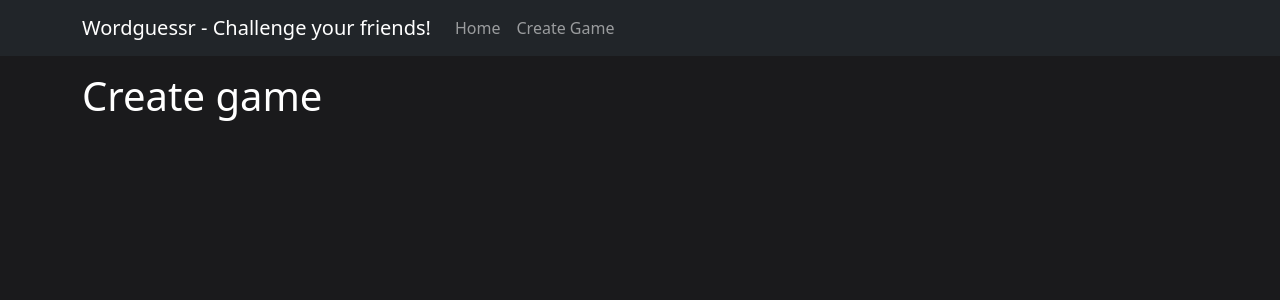
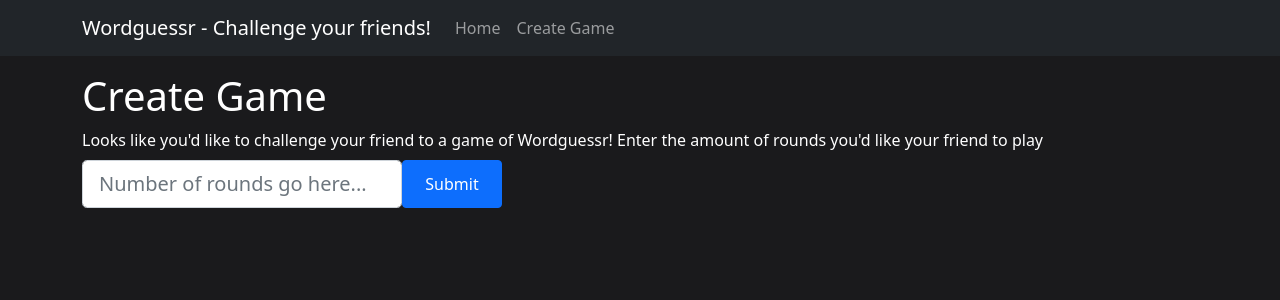
Before and after one commit to ninadvadujkar/wordguessr, a React (Create React App) app: page /create-game in a window 1280 px wide. Shown: the top 300 px of the page. Built offline with nearby package versions, Linux system fonts and the light colour scheme.

Commit message:
feat: add create-game component that generates game url and fix localstorage

```diff
--- a/src/components/Board/Board.tsx
+++ b/src/components/Board/Board.tsx
@@ -3,7 +3,7 @@ import { useEffect } from 'react';
 import { BoardData, CellData } from '../../types/common.types';
 import ToastMessage from '../Toast/Toast';
 import Grid from '../Grid/Grid';
-import { dictionary } from '../../words-dictionary';
+import { dictionary } from '../../constants/words-dictionary';
 import { LetterFoundState, RoundOutcomeState } from '../../enums/common.enums';
 import { createHashOfIndexes } from '../../utils/common.utils';
 import * as S from './Board.styles';
--- /dev/null
+++ b/src/components/CreateGame/CreateGame.styles.ts
@@ -0,0 +1,21 @@
+import { Button as BootstrapButton, Form } from 'react-bootstrap';
+import styled from 'styled-components';
+
+
+export const FormContainer = styled.div`
+  display: flex;
+`;
+
+export const Button = styled(BootstrapButton)`
+  width: 100px;
+`;
+
+export const Control = styled(Form.Control)`
+  width: 20rem;
+`
+
+export const Strong = styled.strong`
+  color: #fff;
+  display: inline-flex;
+  margin-top: 1rem;
+`;
--- a/src/components/CreateGame/CreateGame.tsx
+++ b/src/components/CreateGame/CreateGame.tsx
@@ -1,5 +1,51 @@
+import { useRef, useState } from 'react';
+import { Button, Form } from 'react-bootstrap';
+import { dictionary } from '../../constants/words-dictionary';
+import { randomNoRepeats } from '../../utils/common.utils';
+import * as S from './CreateGame.styles';
+
 const CreateGame = () => {
-  return (<h1>Create game</h1>);
+  const [noOfRounds, setNoOfRounds] = useState<number>();
+  const [wordsToGuess, setWordsToGuess] = useState<string[]>();
+  const [gameUrl, setGameUrl] = useState<string>();
+  const gameUrlEl = useRef<HTMLSpanElement>(null);
+
+  const onSubmit = (event: React.FormEvent<HTMLFormElement>) => {
+    event.preventDefault();
+    if (!noOfRounds) {
+      alert('Please enter number of rounds');
+      return;
+    }
+    const generate = randomNoRepeats(dictionary);
+    const wordsToGuess = [];
+    for (let i = 0; i < noOfRounds; i++) {
+      wordsToGuess.push(generate());
+    }
+    setWordsToGuess(wordsToGuess);
+    setGameUrl(`${window.location.origin}/game/${window.btoa(wordsToGuess.join(','))}`);
+  };
+
+  const copyToClipboard = () => {
+    if (!gameUrlEl || !gameUrlEl.current) {
+      return;
+    }
+    navigator.clipboard.writeText(gameUrlEl.current.innerText);
+  };
+
+  return (<>
+    <h1>Create Game</h1>
+    <Form onSubmit={onSubmit}>
+      <Form.Label>Looks like you'd like to challenge your friend to a game of Wordguessr! Enter the amount of rounds you'd like your friend to play</Form.Label>
+      <S.FormContainer>
+        <S.Control size="lg" type="number" placeholder="Number of rounds go here..." min={1} onChange={(event: any) => setNoOfRounds(event.target.value)} />
+        <S.Button type="submit" variant="primary">Submit</S.Button>
+      </S.FormContainer>
+    </Form>
+    {wordsToGuess && <S.Strong>Words your friends will be guessing: {wordsToGuess.join(', ')}</S.Strong>}
+    <br />
+    {gameUrl && <S.Strong>Game URL: &nbsp; <span ref={gameUrlEl}>{gameUrl}</span></S.Strong>}
+    {gameUrl && <Button type="button" variant="light" onClick={copyToClipboard}>Copy to clipboard</Button>}
+  </>);
 };
 
 export default CreateGame;
--- a/src/components/Game/Game.styles.ts
+++ b/src/components/Game/Game.styles.ts
@@ -2,7 +2,6 @@ import styled from 'styled-components';
 
 export const Title = styled.h1`
   color: #fff;
-  font-size: 2rem;
   text-align: center;
   margin-bottom: 1rem;
 `;
--- a/src/components/Game/Game.tsx
+++ b/src/components/Game/Game.tsx
@@ -12,11 +12,11 @@ const Game = () => {
   const params = useParams();
 
   useEffect(() => {
-    if (!gameState) {
+    if (!gameState || !params.gameId) {
       return;
     }
 
-    localStorage.setItem('gameState', JSON.stringify(gameState));
+    localStorage.setItem(`gameState-${params.gameId}`, JSON.stringify(gameState));
   }, [gameState]);
 
   useEffect(() => {
@@ -24,7 +24,8 @@ const Game = () => {
       return;
     }
 
-    const localStorageGameState = localStorage.getItem('gameState');
+    const localStorageGameState = localStorage.getItem(`gameState-${params.gameId}`);
+    console.log('asas', `gameState-${params.gameId}`, localStorageGameState);
     // reset game from last checkpoint if user refreshes or closes browser
     if (localStorageGameState) {
       setGameState(JSON.parse(localStorageGameState));
@@ -104,7 +105,7 @@ const Game = () => {
     });
     if (!outcomeIndeterminate) {
       setTimeout(() => {
-        alert(`You ${outcome} this round`);
+        alert(`You ${outcome} this round. Correct word: ${gameState?.rounds[gameState?.currentRoundIndex].wordToGuess}`);
         setGameState((currentState) => {
           return {
             ...currentState,
--- a/src/index.scss
+++ b/src/index.scss
@@ -3,6 +3,7 @@ body {
 }
 
 h1 {
+  font-size: 2rem;
   color: #fff;
 }
 
--- a/src/utils/common.utils.ts
+++ b/src/utils/common.utils.ts
@@ -12,3 +12,14 @@ export const createHashOfIndexes = (str: string) => {
     return prev;
   }, {} as { [key: string]: number[] });
 }
+
+export const randomNoRepeats = (array: string[]) => {
+  var copy = array.slice(0);
+  return function() {
+    if (copy.length < 1) { copy = array.slice(0); }
+    var index = Math.floor(Math.random() * copy.length);
+    var item = copy[index];
+    copy.splice(index, 1);
+    return item;
+  };
+}
```
Also changed, not shown: src/constants/words-dictionary.ts (renamed from src/words-dictionary.ts).
